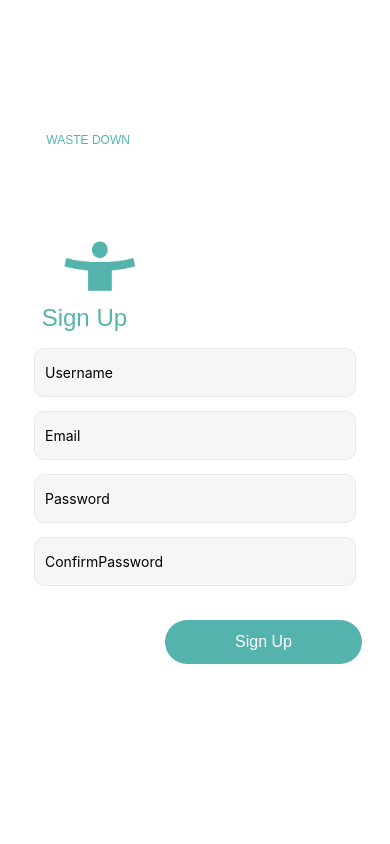
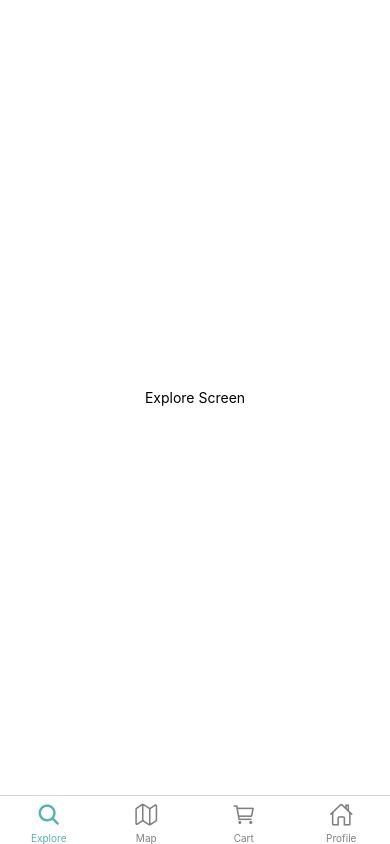
Before and after one commit to samzhao273/HTN-2022-Project, a React Native app in the folder frontend/: screen /Explore in a window 390 px wide. Built offline with nearby package versions, Linux system fonts and the light colour scheme.

Commit message:
added profile componenet

```diff
--- a/frontend/App.js
+++ b/frontend/App.js
@@ -8,7 +8,7 @@ import Signup from "./Signup.js"
 
 export default function App() {
   return (
-    <Signup/>
+    <MainContainer/>
   );
 }
 
--- a/frontend/MainApp/screens/ProfileComponents/Edit.js
+++ b/frontend/MainApp/screens/ProfileComponents/Edit.js
@@ -6,14 +6,15 @@ const Edit = () => {
     return(
         <TouchableHighlight onPress = {() => {alert('this is going to the edit screen')}}>
             <View>
-                <Ionicons name = "pencil"></Ionicons>
+                <Ionicons name = "pencil" size={25} color='#55B3AE'></Ionicons>
             </View>
-
-
-
         </TouchableHighlight>
 
     )
 }
 
+const styles = StyleSheet.create({
+
+})
+
 export default Edit;
--- a/frontend/MainApp/screens/ProfileComponents/Info.js
+++ b/frontend/MainApp/screens/ProfileComponents/Info.js
@@ -4,10 +4,11 @@ import Ionicons from 'react-native-vector-icons/Ionicons'
 
 const Info = () => {
     return (
-        <View styles={styles.container}>
+        <View style={styles.container}>
+
             <Image
-            source={require('./favicon.png')}  // have to make this editable in back end - all these components
-            style={{width: 83, height: 83, borderRadius: 400/ 2}}
+                source={require('./favicon.png')}  // have to make this editable in back end - all these components
+                style={{ width: 83, height: 83, borderRadius: 400/ 2}}
             />
 
             <Text style={styles.Username}>Samz</Text>
@@ -28,38 +29,42 @@ const Info = () => {
 const styles = StyleSheet.create({
 
     container:{
-        flex: 1,
-        display: 'flex',
-        alignItems: 'center',
-
-
-
-
-
+        // flex: 1,
+        // backgroundColor:'red',
+        alignSelf: 'center',
 
     },
 
+
     profileImage: {
+        flex: 1,
+        flexDirection: 'row',
+        // backgroundColor: 'lightgray',
         justifyContent: 'center',
         alignItems: 'center',
 
     },
 
     Username:{
-
+        fontWeight: 'bold',
+        justifyContent: 'center',
+        textAlign: 'center',
+        marginTop: 20
 
     },
 
     Measurements:{
         justifyContent: 'center',
-        alignItems: 'center',
-
+        textAlign: 'center',
+        color: '#A7A7A7',
+        marginTop: 5
     },
 
     Counter:{
         justifyContent: 'center',
-        alignItems: 'center',
-
+        textAlign: 'center',
+        color: '#55B3AE',
+        marginTop: 3
     }
 
 
--- a/frontend/MainApp/screens/ProfileScreen.js
+++ b/frontend/MainApp/screens/ProfileScreen.js
@@ -1,5 +1,5 @@
 import * as Reach from 'react';
-import { StyleSheet, Text, View, SafeAreaView, Image ,TextInput, TouchableOpacity} from 'react-native';
+import { StyleSheet, Text, View, SafeAreaView, Image ,TextInput, TouchableOpacity, ScrollView} from 'react-native';
 import Info from './ProfileComponents/Info';
 import Edit from './ProfileComponents/Edit';
 
@@ -7,17 +7,20 @@ import Edit from './ProfileComponents/Edit';
 export default function ProfileScreen({navigation}) {
     return (
     <SafeAreaView style={styles.container}>
+      <ScrollView showsVerticalScrollIndicator={false}>
+        <Image source = {require('./ProfileComponents/man.png')} style= {styles.Image} />
 
-      <Image source = {require('./ProfileComponents/Logo.png')}
-      style= {styles.Image} />
+        <View style={{alignself: 'center'}}>
+          <View style={styles.Info}>
+            <Info />
+          </View>
 
-      {/* <Text onPress={() => alert('this is the Profile Screen')}
-      >ProfileScreen</Text> */}
-
-      <Info style={styles.Info}/>
-
-      <Edit/>
-
+          <View style={styles.Edit}>
+            <Edit/>
+          </View>
+        {/* <Text onPress={() => alert('this is the Profile Screen')}>ProfileScreen</Text> */}
+        </View>
+      </ScrollView>
     </SafeAreaView>
 
     )
@@ -26,27 +29,40 @@ export default function ProfileScreen({navigation}) {
 
 const styles = StyleSheet.create({
   container: {
-    flex: 1,
+    // flex: 1,
     backgroundColor:'white',
-    display: 'flex',
-    alignItems: 'center',
+    height: 350
+  },
 
+  Image: {
+    // flexDirection: 'row',
+    // justifyContent: "flex-start",
+    marginTop: -90,
+    width: 40,
+    resizeMode: 'contain',
+    // top:40,
+    left:45,
+    position: 'absolute',
+  },
+
+  Info:{
+    // position: 'absolute',
+    // flexDirection: 'row',
+    // marginTop: 80,
+    // paddingTop: 200,
+    // width: 109,
+    // height: 155,
+    // left: 158,
+    top: 100,
+    alignself: 'center'
 
   },
 
-  Image: {
-
-  },
-
-  Info:{
-    position: 'absolute',
-    width: 109,
-    height: 155,
-    left: 158,
-    top: 131,
-
-
-  },
+  Edit: {
+    left:300,
+    // size:50,
+    // resizeMode:'contain'
+  }
 
 
 })
```
Also changed, not shown: frontend/MainApp/screens/ProfileComponents/Logo.png (deleted), frontend/MainApp/screens/ProfileComponents/man.png (added).
